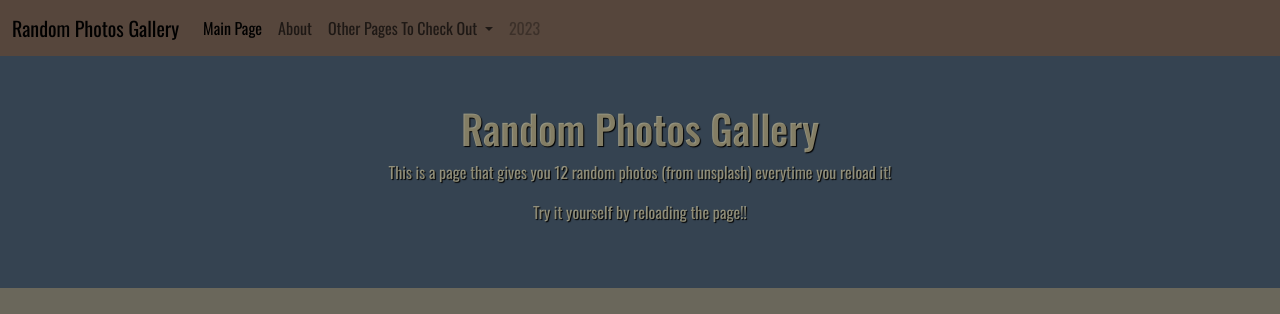
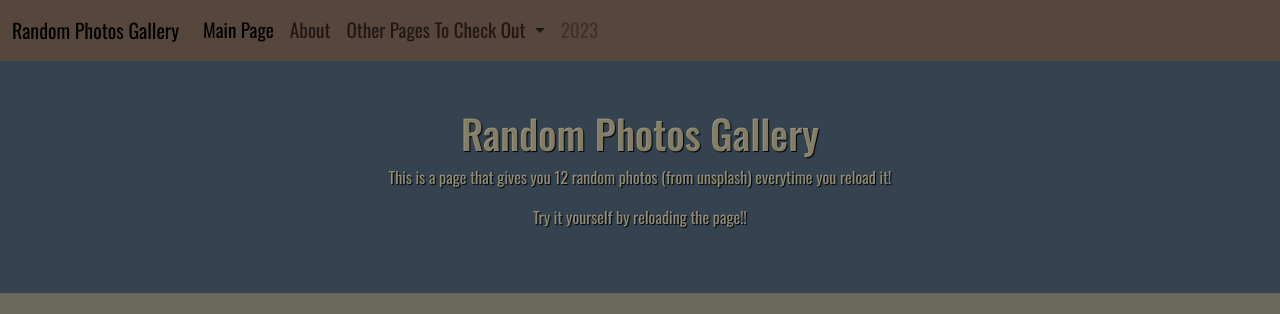
Before and after one commit to basilesque/gallery, a plain HTML site: page index.html in a window 1280 px wide. Shown: the top 314 px of the page. Drawn offline with nearby package versions, Linux system fonts and the light colour scheme; a web font is replaced by a local one.

Commit message:
color corrections

```diff
--- a/style.css
+++ b/style.css
@@ -13,8 +13,9 @@ body {
     font-family: 'Oswald', sans-serif !important;
 }
 
-#mainNavbar {
-    background-color: #43231c7d !important;
+#mainNavbar,
+.dropdown-menu {
+    background-color: #57463c !important;
 }
 
 .p-5 {
@@ -46,3 +47,8 @@ img:active {
     color: #d4caa19e !important;
     text-shadow: 1px 1px 1px black;
 }
+
+.navbar {
+    color: #0b62239e !important;
+    font-size: 120%;
+}
```
